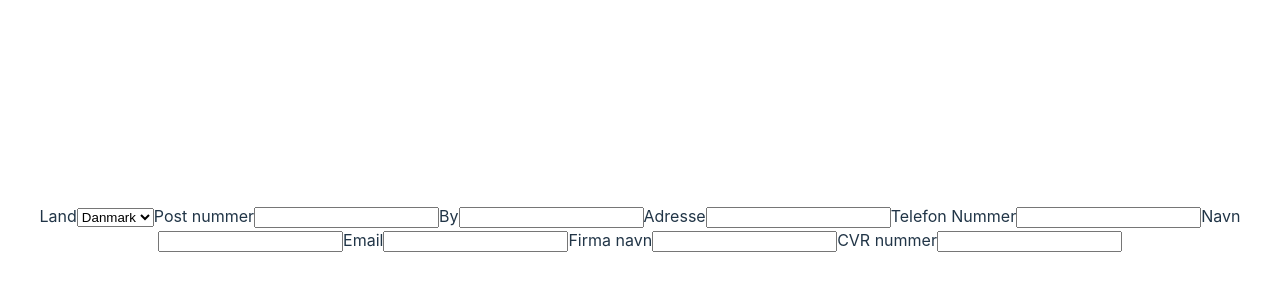
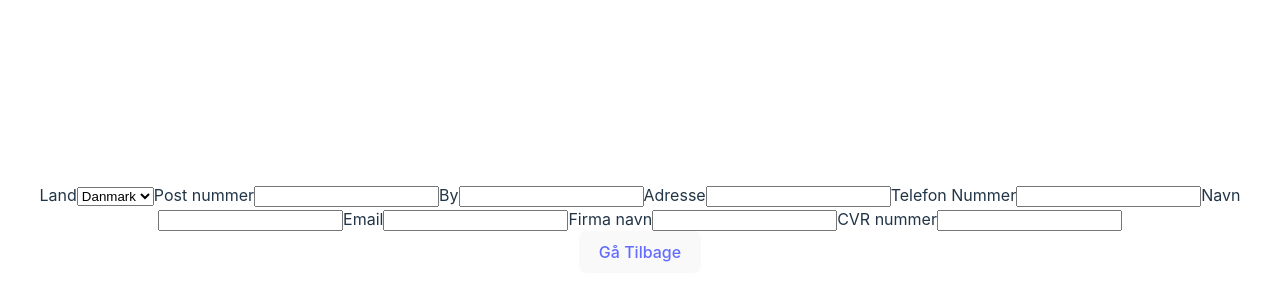
Before and after one commit to KingBendico/Webtech-project, a React (Vite) app: page /checkout in a window 1280 px wide. Shown: the part 172-472 px from the top of the page. Built offline with nearby package versions, Linux system fonts and the light colour scheme.

Commit message:
added backbutton on checkout page

```diff
--- a/src/pages/Checkout.tsx
+++ b/src/pages/Checkout.tsx
@@ -1,6 +1,6 @@
 import { useState } from 'react';
 import React from "react";
-
+import { Link } from "react-router-dom";
 
 
 
@@ -30,7 +30,11 @@ export default function Checkout() {
             await fetch('https://api.dataforsyningen.dk/postnumre?nr='+value)
                 .then((response) => response.json())
                 .then((body) => {
-                    setCity(body[0].navn)
+                    try{
+                        setCity(body[0].navn)
+                    }catch{
+
+                    }
 
                 }).catch((err)=>{console.log(err)})
         }
@@ -88,6 +92,9 @@ export default function Checkout() {
                 <label>CVR nummer</label>
                 <input name="vat-number" value={vatNumber} onChange={handleVatNumberChange}></input>
             </form>
+            <button>
+                <Link to="/">Gå Tilbage</Link>
+            </button>
 
         </>
     )
```
